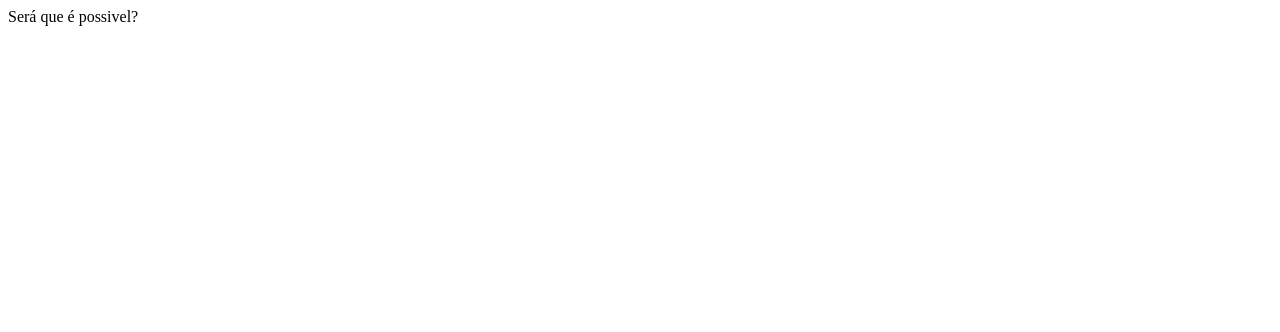
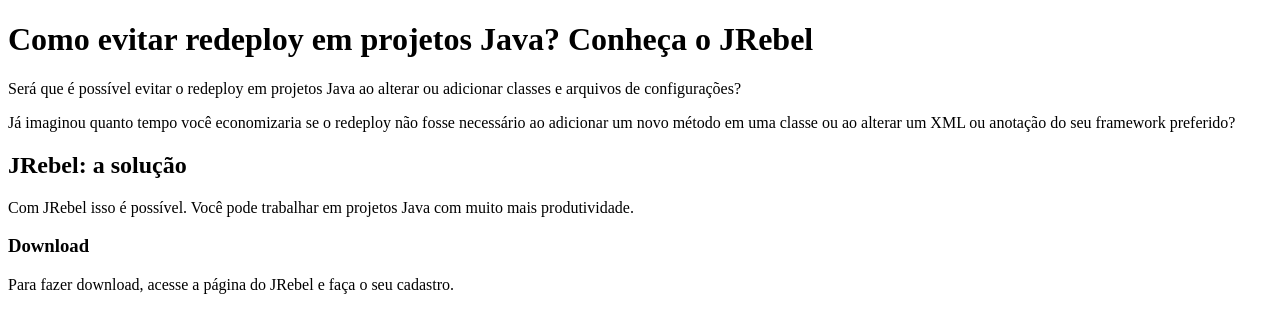
Before and after one commit to MelchiorFelix/Curso-Web-Design-Responsivo-com-HTML5-CSS3-e-BEM, a plain HTML site: page estrutura-basica/artigo.html in a window 1280 px wide. Drawn offline with Linux system fonts and the light colour scheme.

Commit message:
Primeiras tags: títulos, quebras de linhas e parágrafos

```diff
--- a/estrutura-basica/artigo.html
+++ b/estrutura-basica/artigo.html
@@ -1,10 +1,26 @@
 <!DOCTYPE html>
 <html lang="pt-BR">
   <head>
-    <title>AlgaWorks</title>
+    <title>Como evitar redeploy em projetos Java?</title>
     <meta charset="utf-8">
   </head>
   <body>
-    Será que é possivel?
+    <h1>Como evitar redeploy em projetos Java? Conheça o JRebel</h1>
+
+    <p>
+      Será que é possível evitar o redeploy em projetos Java ao alterar ou adicionar classes e arquivos de
+      configurações?
+    </p>
+
+    <p>Já imaginou quanto tempo você economizaria se o redeploy não fosse necessário ao adicionar um novo
+    método em uma classe ou ao alterar um XML ou anotação do seu framework preferido?</p>
+
+    <h2>JRebel: a solução</h2>
+
+    <p>Com JRebel isso é possível. Você pode trabalhar em projetos Java com muito mais produtividade.</p>
+
+    <h3>Download</h3>
+
+    <p>Para fazer download, acesse a página do JRebel e faça o seu cadastro.</p>
   </body>
 </html>
```
